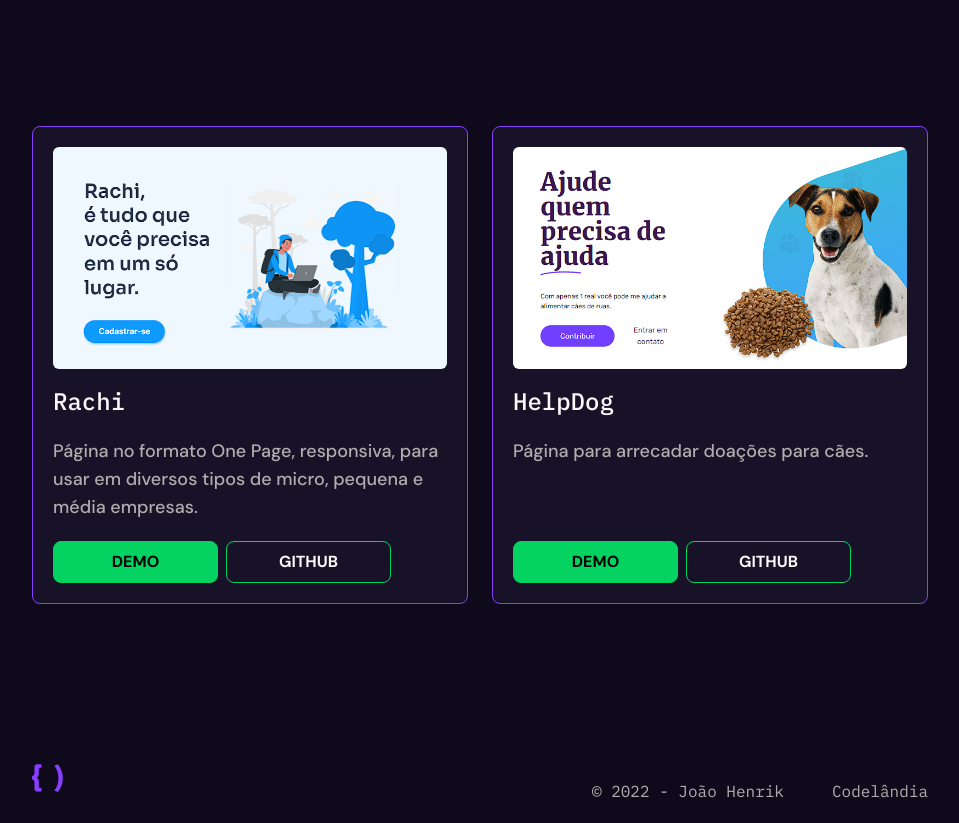
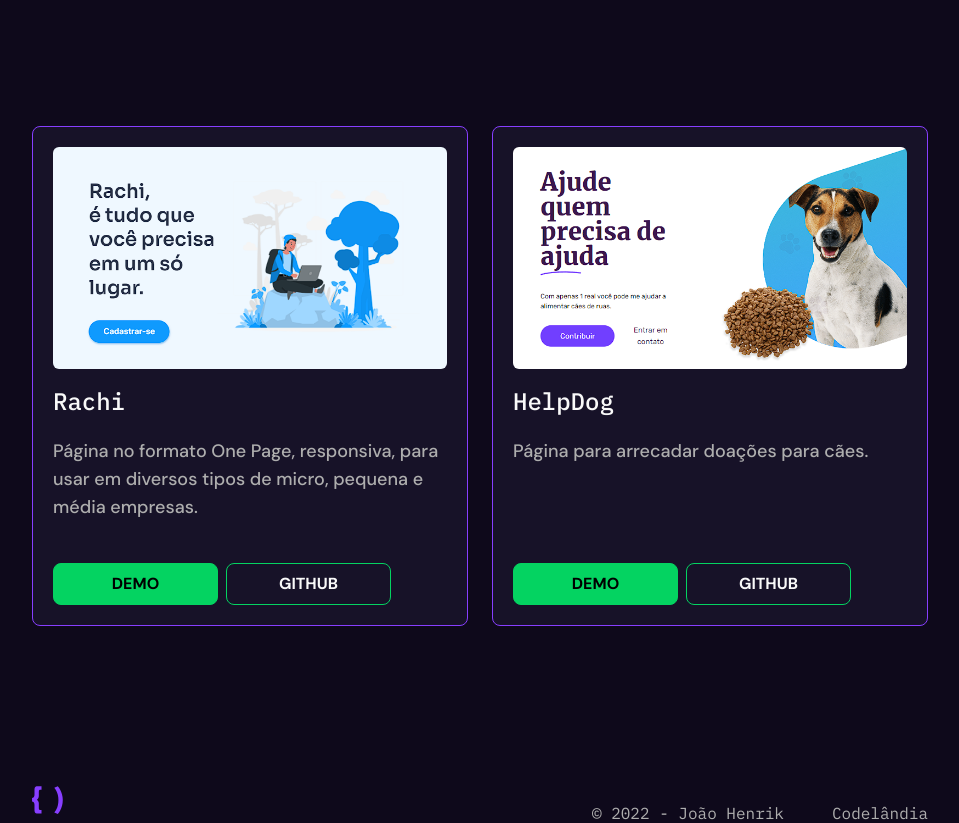
Before and after one commit to joaohenrik03/codelandia, a React (Vite) app: page / in a window 1280 px wide. Shown: the part 460-1283 px from the top of the page, without its empty margins (160-1119 px from the left). Built offline with nearby package versions, Linux system fonts and the light colour scheme.

Commit message:
Updated style

```diff
--- a/src/components/DesignCard.tsx
+++ b/src/components/DesignCard.tsx
@@ -8,12 +8,12 @@ type DesignCardProps = {
 
 export function DesignCard(props: DesignCardProps) {
     return(
-        <div className="flex flex-col justify-between bg-stone-800 border border-purple-500 rounded-lg p-5 md:mb-4">
+        <div className="flex flex-col justify-between bg-stone-800 border border-purple-500 rounded-lg p-5 md:mb-4 min-h-[500px]">
             <div>
                 <img
-                    className="rounded-md h-[222px] w-full mb-4 object-cover"
+                    className="rounded-md h-[222px] w-full mx-auto mb-4 object-cover object-left smmd:max-w-[480px] md:max-w-full"
                     src={props.imgSrc}
-                    alt=""
+                    alt="Foto do projeto"
                 />
                 <h2 className="font-plex font-medium text-xl md:text-2xl text-gray-50 text-left mb-4 md:mb-5">
                     {props.name}
```
